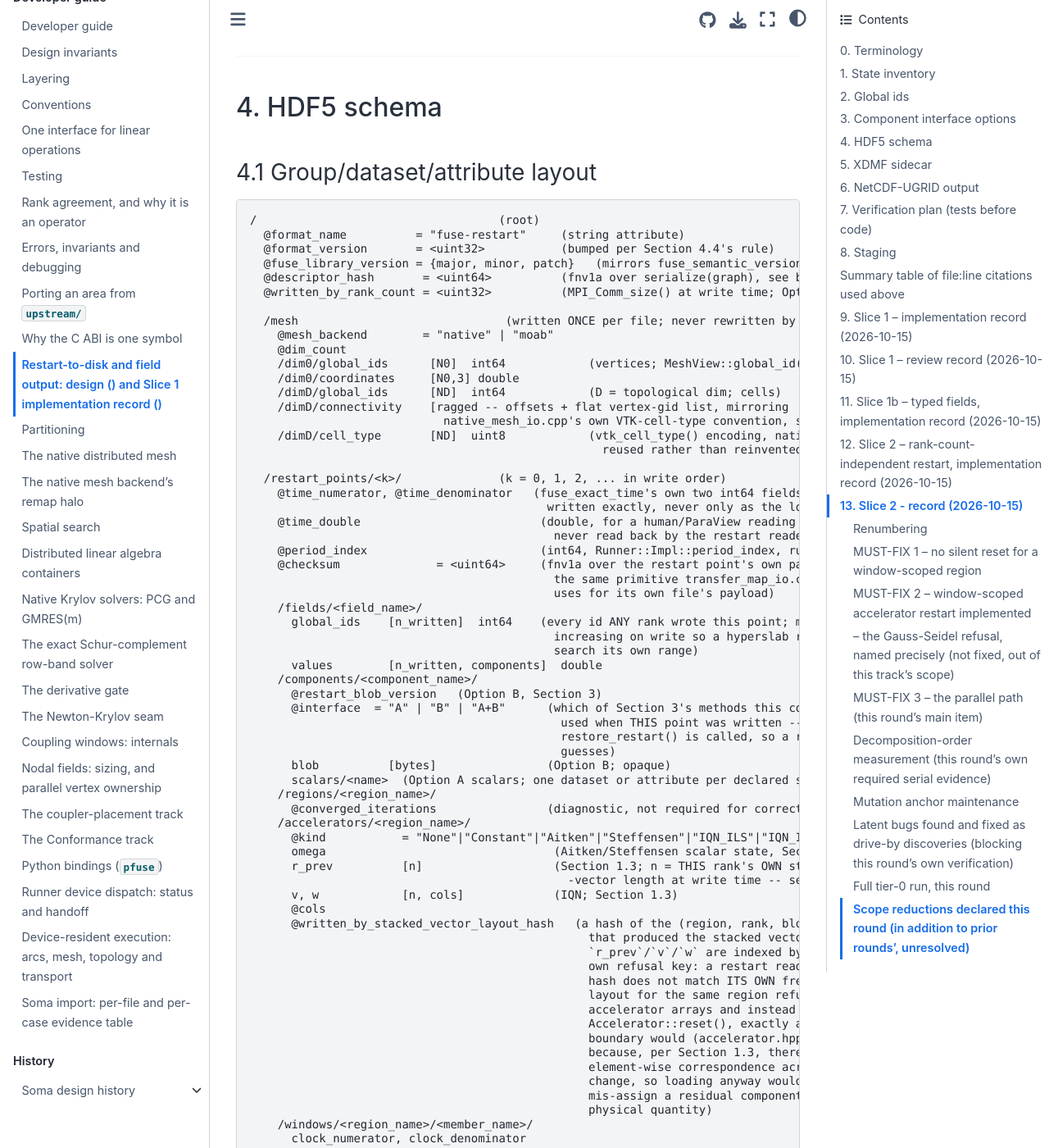
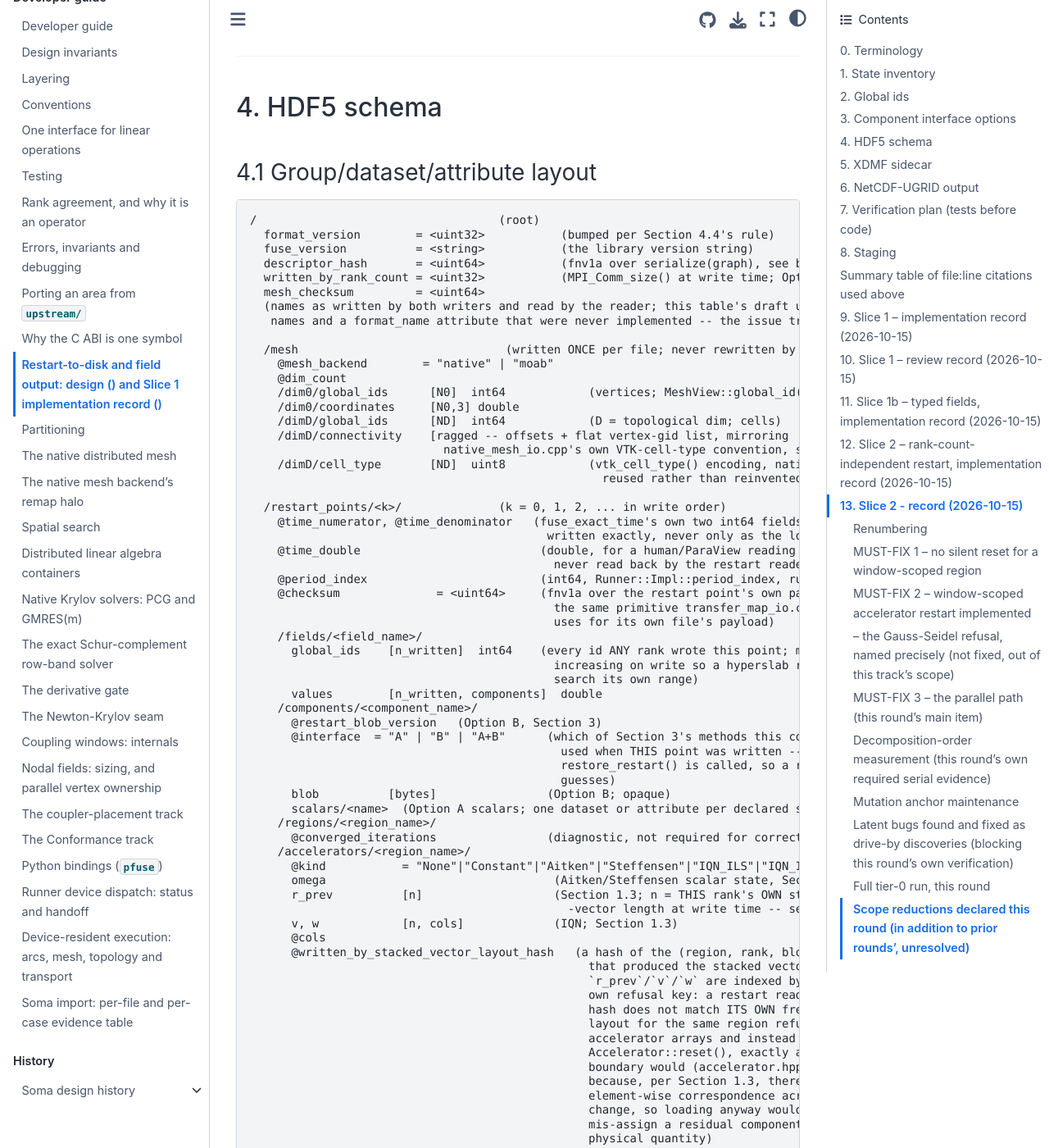
Before and after one commit to vijaysm/fuse, a Sphinx documentation site: the page built from docs/dev/restart.md, in a window 1280 px wide and 1400 px high, scrolled down 16685 px. Shown: the whole window at 82% size. Built offline with Sphinx 7.4.7 and the Sphinx Book theme 1.1.4, drawn with Linux system fonts in a browser that asks for light colours; pages that are not in the unit, such as notebooks, are missing from menus; some of the changed text lies outside the part shown.

Commit message:
docs: record a measured network cause, fix the restart attribute table
libfabric picks the VM bridge as its default NIC;
FI_PROVIDER=tcp;ofi_rxm with FI_TCP_IFACE=en0 lets both MPI_Finalize and
accept/connect work.

The restart attribute table now uses the names the writers and reader
actually use instead of a draft that was never implemented.

````diff
--- a/docs/dev/restart.md
+++ b/docs/dev/restart.md
@@ -435,11 +435,13 @@ count" is a property the owner must track per-component, not a single yes/no for
 
 ```
 /                                   (root)
-  @format_name          = "fuse-restart"     (string attribute)
-  @format_version       = <uint32>           (bumped per Section 4.4's rule)
-  @fuse_library_version = {major, minor, patch}   (mirrors fuse_semantic_version, types.h:55-59)
-  @descriptor_hash       = <uint64>          (fnv1a over serialize(graph), see below)
-  @written_by_rank_count = <uint32>          (MPI_Comm_size() at write time; Option-B refusal key, Section 3)
+  format_version        = <uint32>           (bumped per Section 4.4's rule)
+  fuse_version          = <string>           (the library version string)
+  descriptor_hash       = <uint64>           (fnv1a over serialize(graph), see below)
+  written_by_rank_count = <uint32>           (MPI_Comm_size() at write time; Option-B refusal key, Section 3)
+  mesh_checksum         = <uint64>
+  (names as written by both writers and read by the reader; this table's draft used "@"-prefixed
+   names and a format_name attribute that were never implemented -- the issue tracker)
 
   /mesh                              (written ONCE per file; never rewritten by a later restart point)
     @mesh_backend        = "native" | "moab"
````
